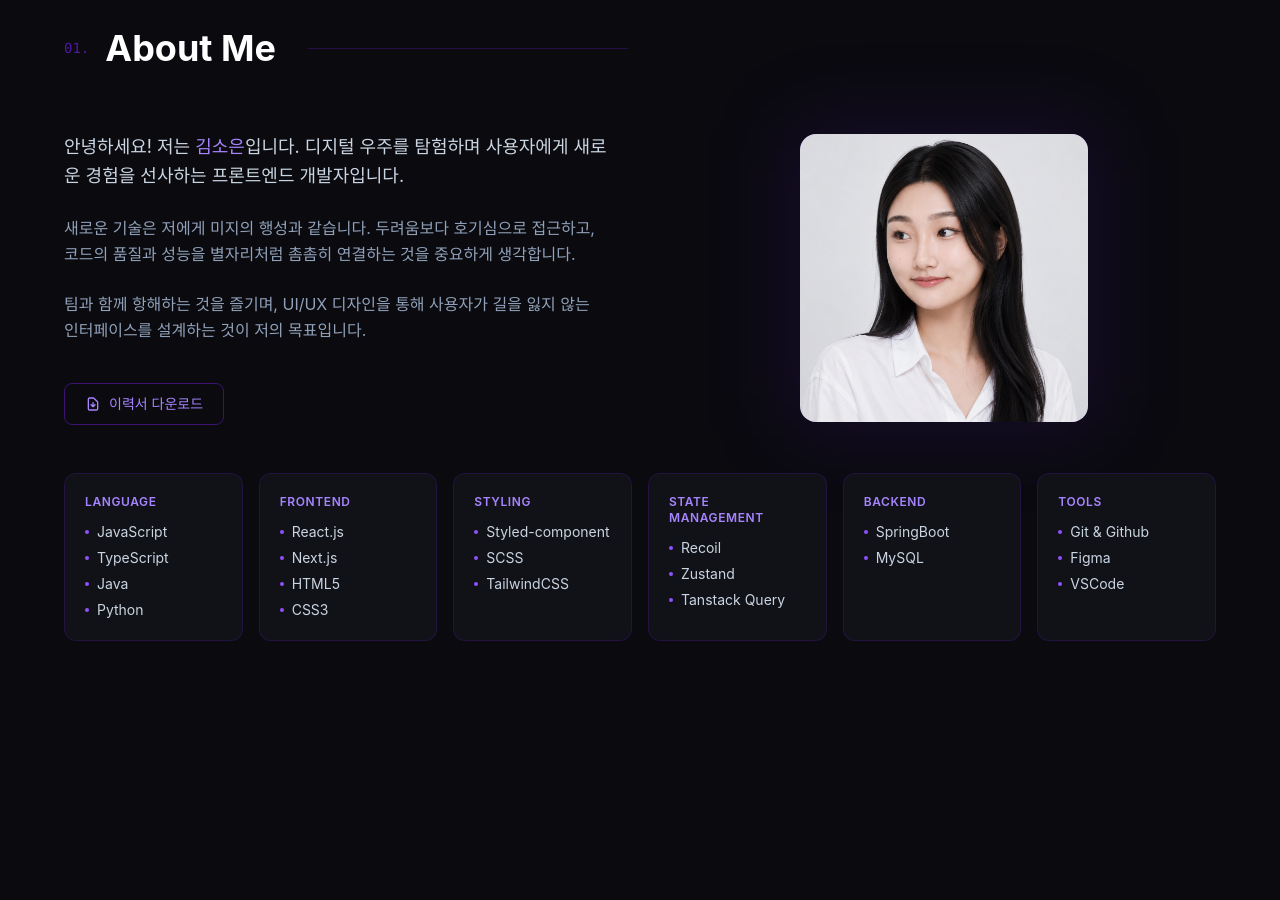
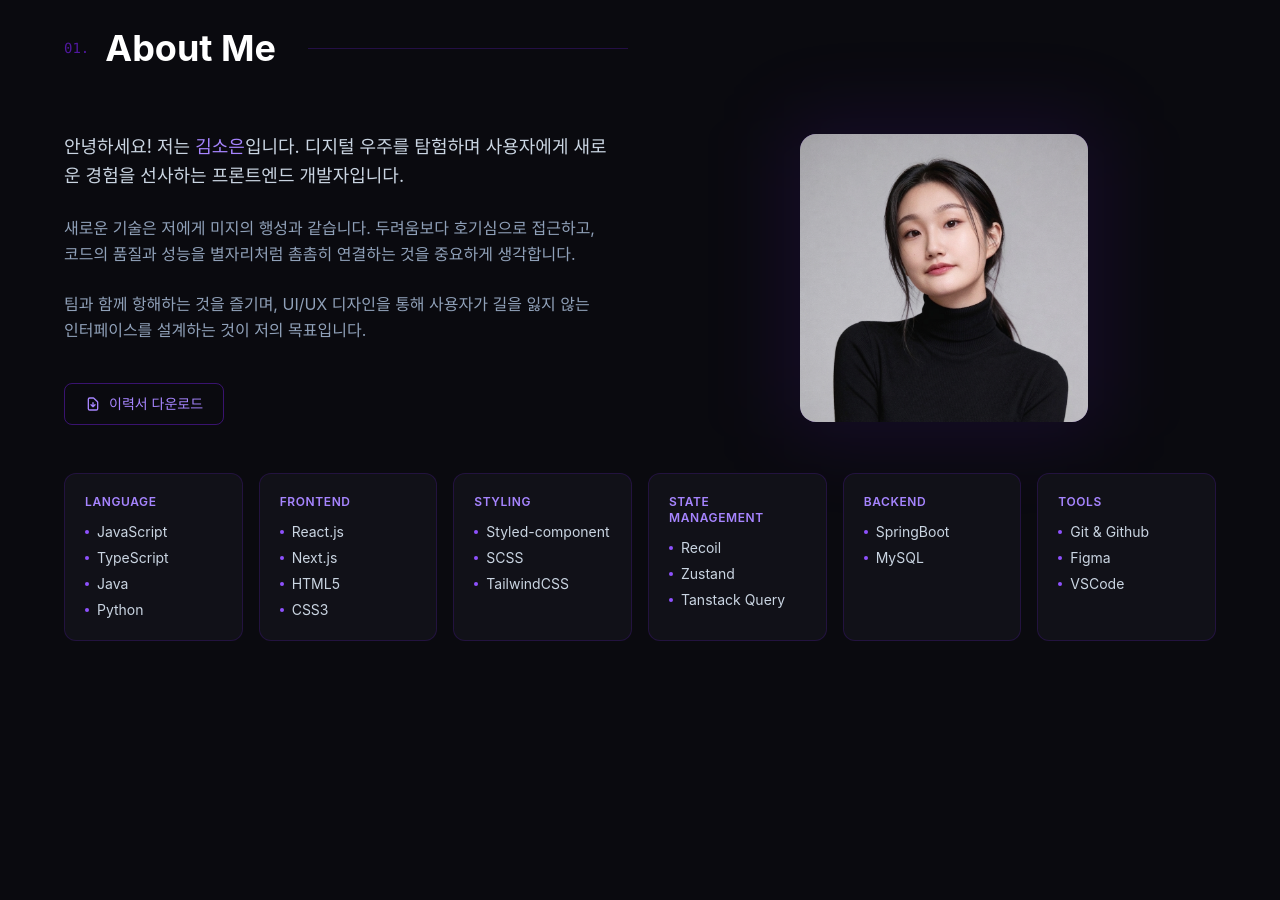
Before and after one commit to nue-os/portfolio, a React app: page / in a window 1280 px wide. Shown: the part 900-1800 px from the top of the page. Built offline with nearby package versions, Linux system fonts and the light colour scheme; the HTML template or start-up script is replaced by a standard one.

Commit message:
refactor: 프로필 사진 수정

```diff
--- a/src/components/sections/About.tsx
+++ b/src/components/sections/About.tsx
@@ -73,7 +73,7 @@
                 <img
                   src="/images/profile.png"
                   alt="김소은 프로필 사진"
-                  className="relative w-full h-full object-cover rounded-2xl"
+                  className="relative w-full h-full object-cover object-top rounded-2xl"
                   onError={(e) => {
                     e.currentTarget.style.display = "none";
                     e.currentTarget.nextElementSibling?.removeAttribute(
```
Also changed, not shown: public/images/profile.png.
